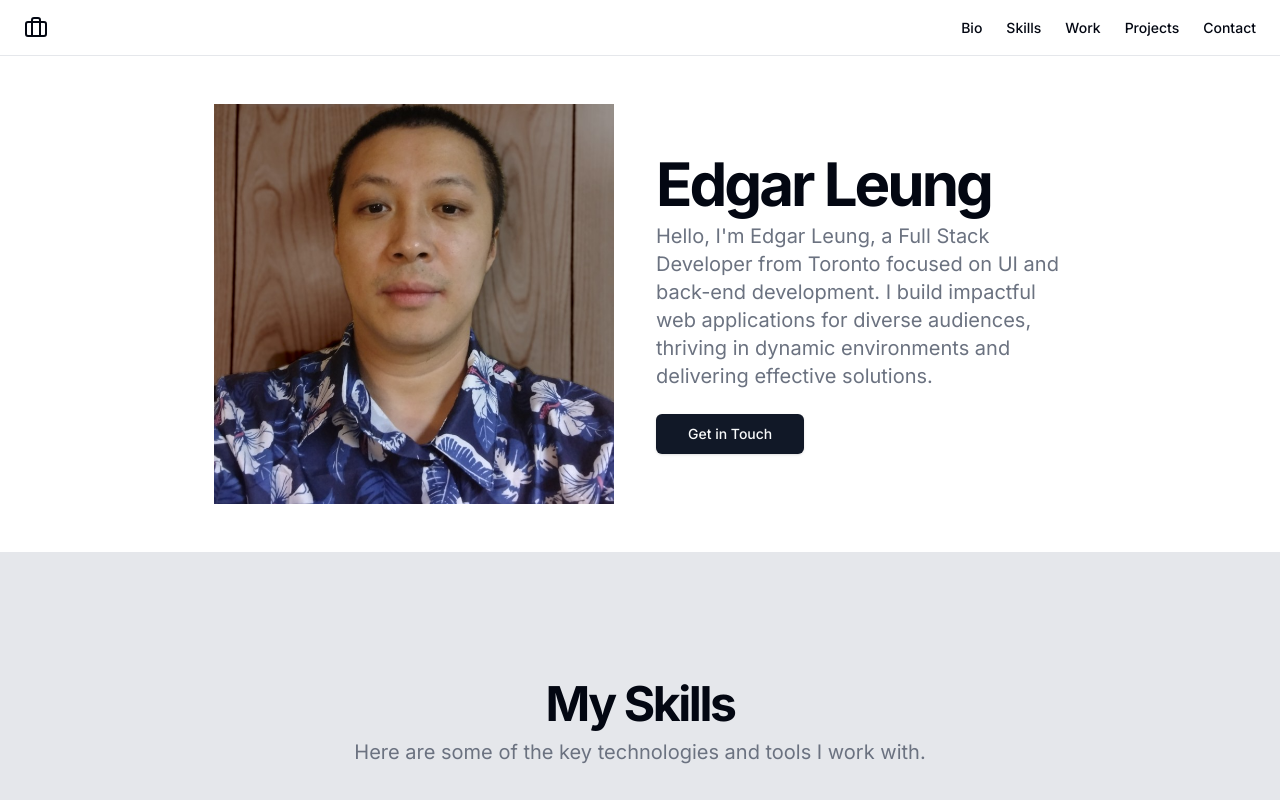
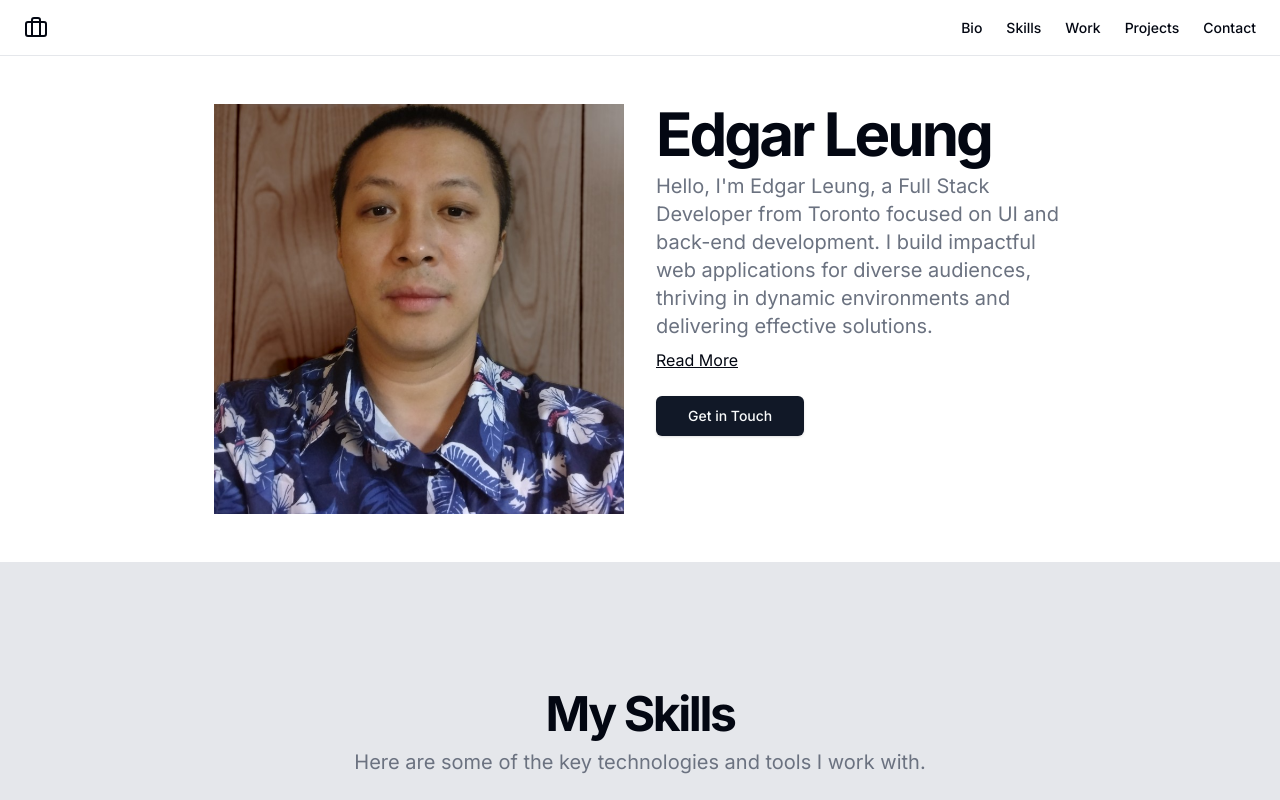
Before and after one commit to Eds-Dbug/news-profile2, a Next.js app in the folder news-profile/: page / in a window 1280 px wide. Shown: the top 800 px of the page. Built offline with nearby package versions, Linux system fonts and the light colour scheme.

Commit message:
Finish introductions.

```diff
--- a/news-profile/src/app/page.tsx
+++ b/news-profile/src/app/page.tsx
@@ -1,3 +1,5 @@
+"use client";
+
 /**
  * v0 by Vercel.
  * @see https://v0.dev/t/RpkScvnERwk
@@ -9,9 +11,15 @@ import { Input } from "@/components/ui/input"
 import { Textarea } from "@/components/ui/textarea"
 import { Button } from "@/components/ui/button"
 import profileData from "../data/portfolioData.json"
+import { useState } from "react"
 
 export default function Home() {
   const {introduction, workExperience, projects, education, skills} = profileData
+
+  const [readMore, setReadMore] = useState(false);
+  const toggleReadMore = () => {
+    setReadMore((prevState) => !prevState);
+  }
 
   return (
     <div className="flex flex-col min-h-[100dvh]">
@@ -38,25 +46,42 @@ export default function Home() {
           </Link>
         </nav>
       </header>
+
       <section id="bio" className="w-full py-8 md:py-12 lg:py-18 bg-background">
-        <div className="container px-4 md:px-6 flex items-center justify-center space-x-8 max-w-[900px] mx-auto">
-          <div className="w-1/2">
+  <div className="container px-4 md:px-6 flex items-start justify-center space-x-8 max-w-[900px] mx-auto">
+    {/* Image Container */}
+    <div className="w-1/2 ">
       <Image
         src="/me.jpg"
         width={400}
         height={400}
         alt="Edgar Leung"
-              className="rounded-full object-cover"
-              style={{ aspectRatio: "400/400", objectFit: "cover" }}
+        className="rounded-full object-cover w-full h-full"
       />
     </div>
+
+    {/* Text Content */}
     <div className="w-1/2 space-y-6">
       <div className="space-y-2 text-center md:text-left">
         <h1 className="text-4xl font-bold tracking-tighter sm:text-5xl md:text-6xl">{introduction.name}</h1>
         <p className="max-w-[600px] text-muted-foreground md:text-xl">
           {introduction.summary}
         </p>
+
+        {/* Read More Toggle Button */}
+        <button className="underline" onClick={toggleReadMore}>
+          {readMore ? "Read Less" : "Read More"}
+        </button>
+
+        {/* Read More Content */}
+        {readMore && (
+          <p className="max-w-[600px] text-muted-foreground md:text-xl">
+            {introduction.More}
+          </p>
+        )}
       </div>
+
+      {/* Get in Touch Link */}
       <Link
         href="#contact"
         className="inline-flex h-10 items-center justify-center rounded-md bg-primary px-8 text-sm font-medium text-primary-foreground shadow transition-colors hover:bg-primary/90 focus-visible:outline-none focus-visible:ring-1 focus-visible:ring-ring disabled:pointer-events-none disabled:opacity-50"
@@ -67,6 +92,8 @@ export default function Home() {
     </div>
   </div>
 </section>
+
+
       <section id="skills" className="w-full py-12 md:py-24 lg:py-32 bg-gray-200">
         <div className="container px-4 md:px-6 flex flex-col items-center justify-center space-y-4 text-center max-w-[900px] mx-auto">
           <div className="space-y-2">
@@ -94,8 +121,6 @@ export default function Home() {
           </div>
         </div>
       </section>
-
-
 
     <section id="work" className="w-full py-12 md:py-24 lg:py-32">
       <div className="container px-4 md:px-6 flex flex-col items-center justify-center space-y-4 text-center max-w-[900px] mx-auto">
```
Lines whose indentation alone changed are shown as unchanged.
